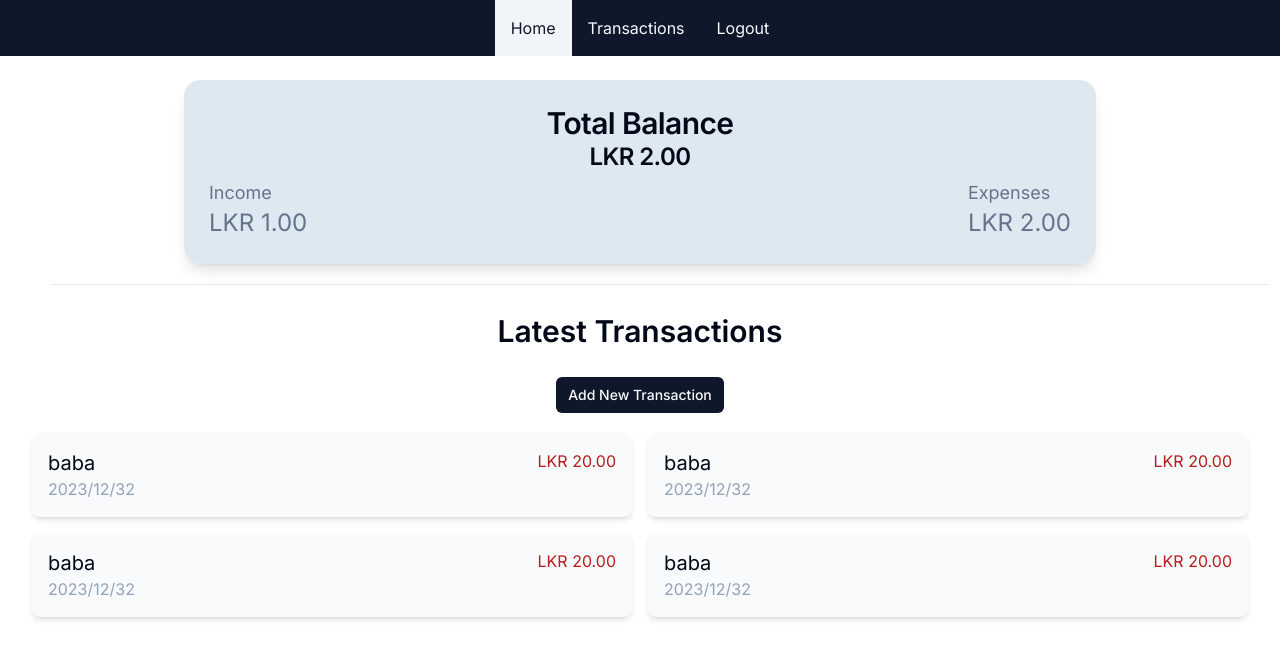
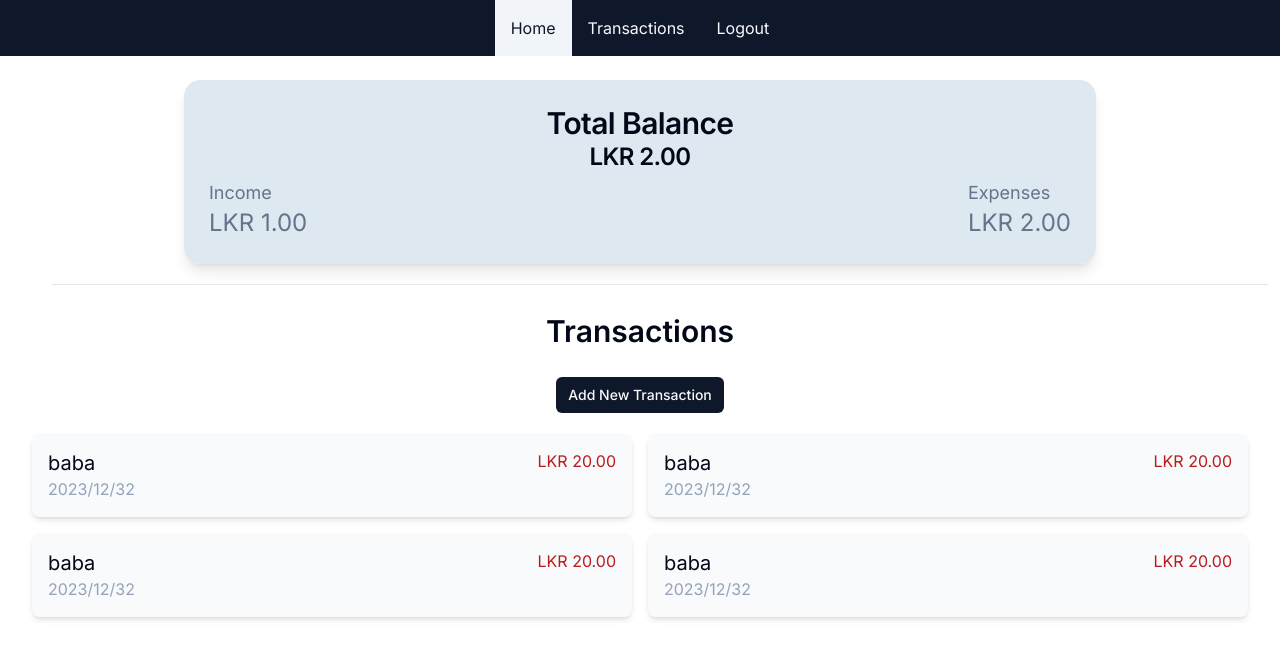
Before and after one commit to Kaweesha-mr/Expence-Tracker, a Next.js app in the folder frontend/: page / in a window 1280 px wide. Shown: the top 658 px of the page. Built offline with nearby package versions, Linux system fonts and the light colour scheme.

Commit message:
test CI/CD

```diff
--- a/frontend/src/app/(userFacing)/page.tsx
+++ b/frontend/src/app/(userFacing)/page.tsx
@@ -14,7 +14,7 @@ export default function HomePage() {
             <Separator className="m-5" />
 
             <div className="grid grid-cols-1">
-                <h1 className="text-3xl  font-semibold text-center m-2 ">Latest Transactions</h1>
+                <h1 className="text-3xl  font-semibold text-center m-2 ">Transactions</h1>
 
                 <ResponsiveForm title="New" handleSubmit={() => { }}>
                     <Button size={"sm"} className="w-full m-5 md:w-fit ">Add New Transaction</Button>
```
